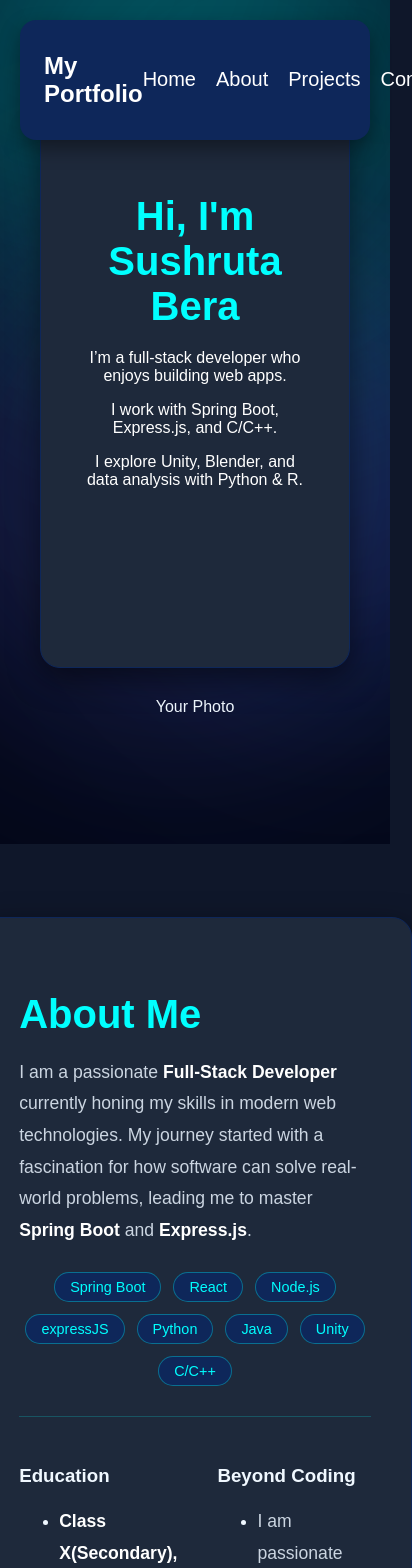
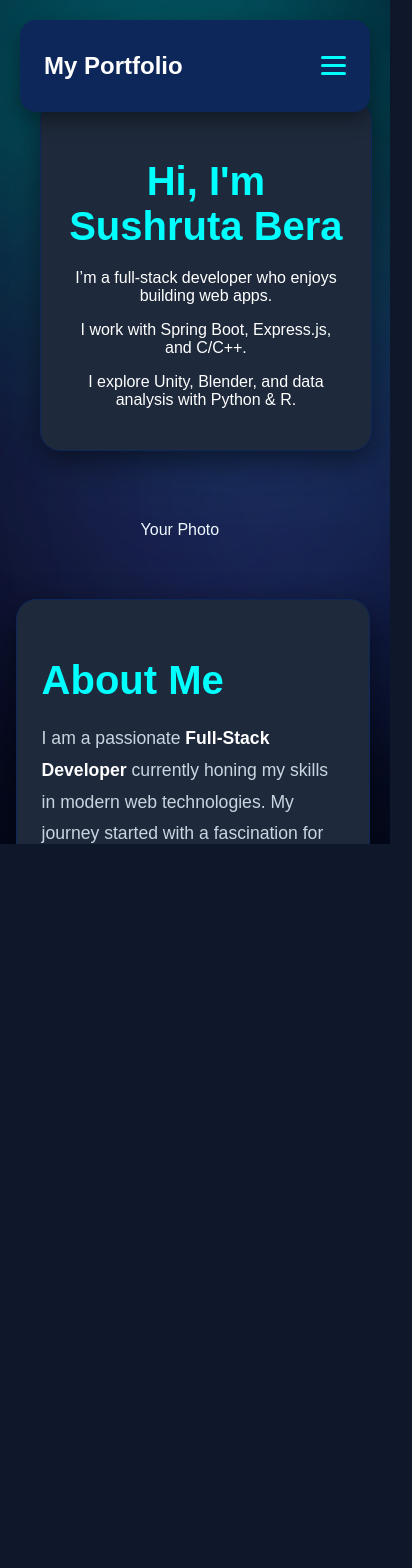
Before and after one commit to SushrutaBera/PortfolioV2, a React (Vite) app: page / in a window 390 px wide. Shown: the top 1568 px of the page, 412 px wide, since content can reach past the window. After the commit the page ends 844 px from the top, so only its background shows below. Built offline with nearby package versions, Linux system fonts and the light colour scheme.

Commit message:
Made it responsive for mobile view

```diff
--- a/src/App.css
+++ b/src/App.css
@@ -25,7 +25,8 @@ body {
   width: 100%;
   height: 100%;
   z-index: -1;
-  background-color: #020617; /* Darker base makes the neons pop more */
+  background-color: #020617;
+  /* Darker base makes the neons pop more */
   overflow: hidden;
 }
 
@@ -33,11 +34,14 @@ body {
   position: absolute;
   width: 500px;
   height: 500px;
-  filter: blur(90px); /* Increased blur for a softer glow */
+  filter: blur(90px);
+  /* Increased blur for a softer glow */
   border-radius: 50%;
   animation: move 25s infinite alternate;
-  mix-blend-mode: screen; /* This makes overlapping neons much more vibrant */
-  opacity: 0.6; /* Higher opacity for vibrancy */
+  mix-blend-mode: screen;
+  /* This makes overlapping neons much more vibrant */
+  opacity: 0.6;
+  /* Higher opacity for vibrancy */
 }
 
 /* Bright Neon Cyan */
@@ -52,7 +56,8 @@ body {
 .blob-2 {
   bottom: 10%;
   right: -5%;
-  background: rgba(99, 102, 241, 0.3); /* Indigo/Violet shift */
+  background: rgba(99, 102, 241, 0.3);
+  /* Indigo/Violet shift */
   animation-duration: 30s;
   animation-delay: -5s;
 }
@@ -80,10 +85,21 @@ body {
 
 /* Floating Animation */
 @keyframes move {
-  0% { transform: translate(0, 0) scale(1); }
-  33% { transform: translate(30px, -50px) scale(1.1); }
-  66% { transform: translate(-20px, 20px) scale(0.9); }
-  100% { transform: translate(0, 0) scale(1); }
+  0% {
+    transform: translate(0, 0) scale(1);
+  }
+
+  33% {
+    transform: translate(30px, -50px) scale(1.1);
+  }
+
+  66% {
+    transform: translate(-20px, 20px) scale(0.9);
+  }
+
+  100% {
+    transform: translate(0, 0) scale(1);
+  }
 }
 
 .navbar {
@@ -132,6 +148,12 @@ body {
 
 .navbar ul li a:hover {
   color: #00ffff;
+}
+
+/* hiding the checkbox by default on desktop */
+.nav-checkbox,
+.hamburger {
+  display: none;
 }
 
 .home {
@@ -347,14 +369,16 @@ body {
 
 .personal-details {
   display: flex;
-  flex-direction: row; /* This puts Hobbies below Education */
+  flex-direction: row;
+  /* This puts Hobbies below Education */
   gap: 40px;
   margin-top: 30px;
   border-top: 1px solid #00ffff33;
   padding-top: 30px;
 }
 
-.education, .hobbies {
+.education,
+.hobbies {
   width: 100%;
 }
 
@@ -379,11 +403,12 @@ body {
 .skill-badge:hover {
   background: #00ffff;
   color: #0e275a;
-  transform: translateY(-5px) scale(1.05); /* Lift and grow */
+  transform: translateY(-5px) scale(1.05);
+  /* Lift and grow */
   border-color: #ffffff;
   /* Neon Shadow Glow */
   box-shadow: 0 0 20px rgba(0, 255, 255, 0.6),
-              0 0 40px rgba(0, 255, 255, 0.3);
+    0 0 40px rgba(0, 255, 255, 0.3);
 }
 
 #contact {
@@ -410,7 +435,8 @@ body {
 
 .contact-links {
   display: grid;
-  grid-template-columns: repeat(2, 1fr); /* 2x2 Grid */
+  grid-template-columns: repeat(2, 1fr);
+  /* 2x2 Grid */
   gap: 20px;
   width: 100%;
   max-width: 800px;
@@ -458,34 +484,157 @@ body {
   color: #94a3b8;
 }
 
-/* Make it single column on mobile */
-@media (max-width: 600px) {
-  .contact-links {
-    grid-template-columns: 1fr;
-  }
-}
 
 @media (max-width: 768px) {
+
+  body, html {
+    overflow-x: hidden;
+    width: 100%;
+  }
+
   section {
-    padding: 60px 20px 40px; /* Much tighter on mobile */
+    padding: 60px 20px 40px;
+    width: 100%;
+    box-sizing: border-box; /* Crucial: keeps padding inside the 100% width */
+    display: flex;
+    flex-direction: column;
+    align-items: center; /* Centers everything horizontally */
+  }
+
+  /* Navbar */
+  .hamburger {
+    display: flex;
+    flex-direction: column;
+    gap: 5px;
+    cursor: pointer;
+    z-index: 1001;
+  }
+
+  .hamburger .line {
+    width: 25px;
+    height: 3px;
+    background-color: #00ffff;
+    border-radius: 3px;
+    transition: 0.3s;
+  }
+
+  .navbar {
+    left: 20px;
+    right: 20px;
+    width: calc(100% - 40px);
+    box-sizing: border-box;
+  }
+
+  .navbar ul {
+    position: fixed;
+    top: 0;
+    right: -100%;
+    /* Hidden off-screen */
+    width: 70%;
+    height: 100vh;
+    background: #0e275a;
+    flex-direction: column;
+    justify-content: center;
+    align-items: center;
+    transition: 0.4s ease-in-out;
+    box-shadow: -10px 0 30px rgba(0, 0, 0, 0.5);
+  }
+
+  .navbar ul li {
+    margin: 20px 0;
+  }
+
+  /* When checkbox is checked, slide the menu in */
+  .nav-checkbox:checked~ul {
+    right: 0;
+  }
+
+  /* Turning hamburger into an 'X' when checked */
+  .nav-checkbox:checked~.hamburger .line:nth-child(1) {
+    transform: translateY(8px) rotate(45deg);
+  }
+
+  .nav-checkbox:checked~.hamburger .line:nth-child(2) {
+    opacity: 0;
+  }
+
+  .nav-checkbox:checked~.hamburger .line:nth-child(3) {
+    transform: translateY(-8px) rotate(-45deg);
+  }
+
+  /* Hiding the actual checkbox input */
+  .nav-checkbox {
+    display: none;
   }
 
   .home {
     flex-direction: column;
     text-align: center;
-    padding-top: 120px;
+    justify-content: center;
+    align-items: center;
+    padding-top: 100px;
+    padding-right: 18%;
+    min-height: auto;
+    gap: 70px;
+  }
+
+  .intro {
+    width: 100%;
+    padding: 25px;
+    margin: 0 auto;
+  }
+
+  .profile {
+    width: 100%;
+    display: flex;
+    justify-content: center;
+  }
+
+  .about-section {
+    padding: 40px 20px;
+    padding-left: 4%;
+    width: 100%;
+    display: flex;
+    justify-content: center;
+  }
+
+  .about-container {
+    width: 100%;
+    max-width: 100%;
+    padding: 25px;
+    margin: 0 auto;
+    box-sizing: border-box;
+  }
+
+  .personal-details {
+    flex-direction: column;  /* Stack Education and Hobbies */
+    gap: 30px;
+    text-align: left;
   }
 
   .project-card {
-    width: 80%; /* Cards take more width on mobile */
+    width: 80%;
+    /* Cards take more width on mobile */
+  }
+
+  .project-item {
+    justify-content: center;
+    width: 100%;
   }
 
   .project-item:nth-child(odd) .project-card,
   .project-item:nth-child(even) .project-card {
-    margin: 0; /* Center cards on mobile */
+    margin: 0;
+    /* Center cards on mobile */
   }
 
-  .timeline-line, .circle {
-    display: none; /* Hide timeline on small screens for clarity */
+  .timeline-line,
+  .circle {
+    display: none;
+    /* Hide timeline on small screens for clarity */
+  }
+
+  .contact-links {
+    grid-template-columns: 1fr;
   }
 }
--- a/src/App.jsx
+++ b/src/App.jsx
@@ -83,6 +83,18 @@ function App() {
       </div>
       <nav className={`navbar ${showNavbar ? "show" : "hide"}`}>
         <h2>My Portfolio</h2>
+
+        {/* Hidden Checkbox*/}
+        <input type="checkbox" id="nav-checkbox" className="nav-checkbox" />
+
+        {/* Hamburger Icon*/}
+        <label htmlFor="nav-checkbox" className="hamburger">
+          <span className="line"></span>
+          <span className="line"></span>
+          <span className="line"></span>
+        </label>
+
+        {/* existing UL */}
         <ul>
           <li><a href="#home">Home</a></li>
           <li><a href="#about">About</a></li>
@@ -91,7 +103,7 @@ function App() {
         </ul>
       </nav>
 
-      {/* Existing Home Section */}
+      {/* Home Section */}
       <section id="home" className="home">
         <div className="intro AOS">
           <h1>Hi, I'm <span>Sushruta Bera</span></h1>
@@ -185,7 +197,7 @@ function App() {
       <section id="contact" className="AOS">
         <div className="contact-container">
           <h1>Get In Touch</h1>
-          <p>Feel Free to reach out to me via any one of these sites.</p>
+          <p>Feel free to reach out to me via any one of these sites.</p>
 
           <div className="contact-links">
             {/* Email */}
```
